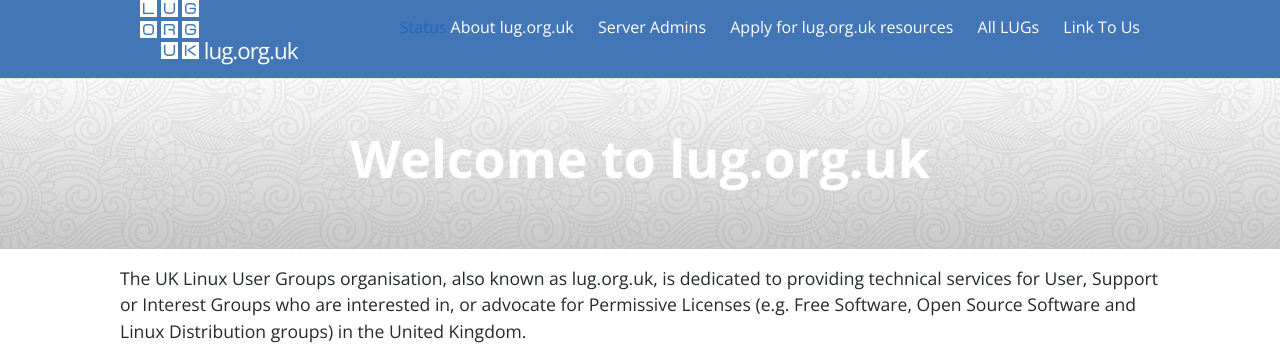
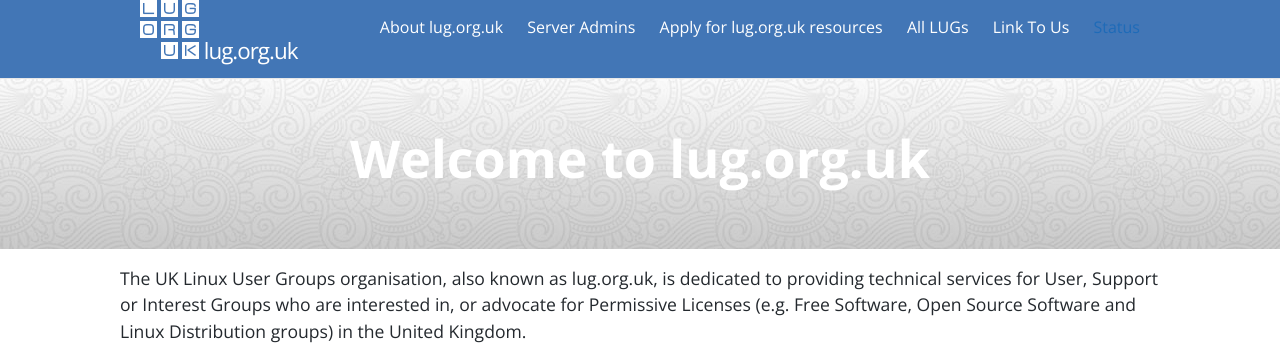
Before and after one commit to lugorguk/lug.org.uk-website, a Jekyll site: the page built from index.md, in a window 1280 px wide, cut to the strip 0-358 px from the top of the page. Built offline with Jekyll 4.4.1, drawn with Linux system fonts in a browser that asks for light colours.

Commit message:
Test adding link to Status website

```diff
--- a/_includes/site-header.html
+++ b/_includes/site-header.html
@@ -30,7 +29,10 @@
           <a class="page-link" href="{{ my_page.url | prepend: site.baseurl }}" style="color: #ffffff;">{{ my_page.title | escape }}</a>
           {% endif %}
           {% endif %}
-{% endfor %}</div>
+          {% endfor %}
+
+          <a href="https://status.lug.org.uk/" target="_blank">Status</a>
+        </div>
       </nav>
     {% endif %}
   </div>
```
Also changed, not shown: other parts of _includes/site-header.html (+0 -1 lines). Lines whose indentation alone changed are shown as unchanged.
